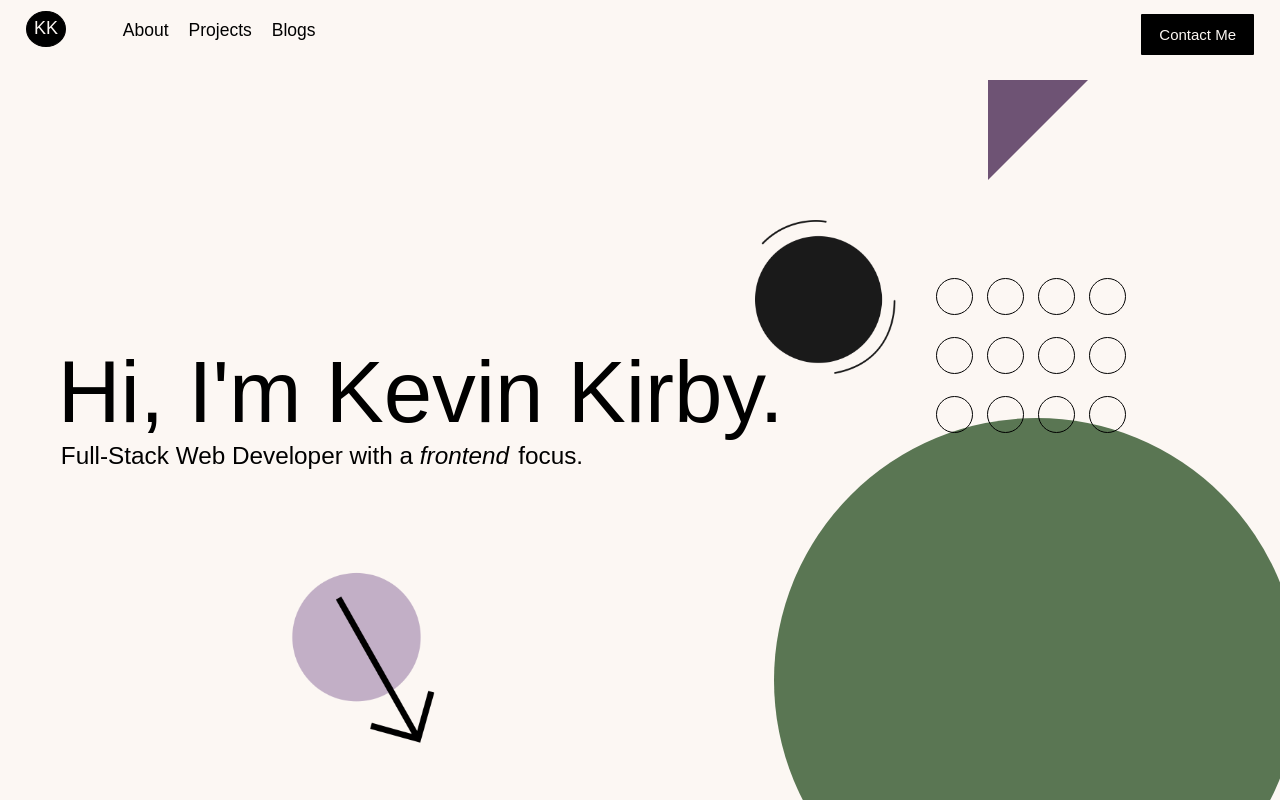
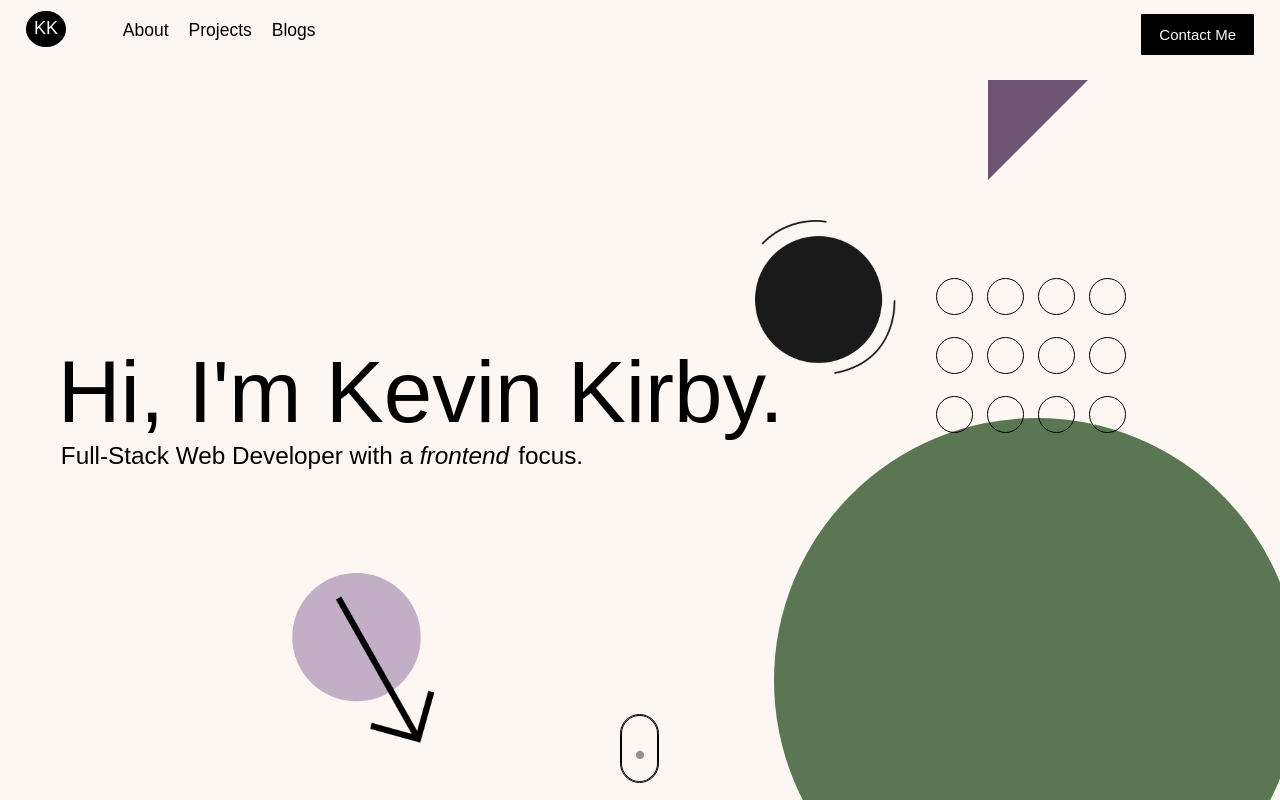
Before and after one commit to kkirby16/portfolio-website, a React (Create React App) app: page / in a window 1280 px wide. Built offline with nearby package versions, Linux system fonts and the light colour scheme; no server answers; a web font is replaced by a local one.

Commit message:
add css styling for animated scroll icon

```diff
--- a/src/components/introduction/introduction.scss
+++ b/src/components/introduction/introduction.scss
@@ -346,3 +346,92 @@ i {
     left: 8%;
   }
 }
+
+.icon-scroll,
+.icon-scroll:before {
+  position: absolute;
+  left: 50%;
+}
+
+.icon-scroll {
+  width: 37px;
+  height: 67px;
+  margin-left: -20px;
+  top: 93%;
+  margin-top: -35px;
+  box-shadow: inset 0 0 0 1px black;
+  border: solid 1px;
+  border-radius: 25px;
+  opacity: 0;
+  animation: fade 1.98s linear infinite;
+  animation-delay: 2.8s;
+
+}
+
+@keyframes fade {
+    0% {
+      opacity: 0;
+     }
+
+
+    30% {
+      opacity: 1;
+    }
+
+    50% {
+      opacity: 1;
+    }
+
+    70% {
+      opacity: 0;
+    }
+
+    75% {
+      opacity: 0;
+    }
+
+    80% {
+      opacity: 0;
+    }
+
+    85% {
+      opacity: 0;
+    }
+
+    90% {
+      opacity: 0;
+    }
+
+    95% {
+      opacity: 0;
+    }
+
+    100% {
+      opacity: 0;
+    }
+  }
+
+
+.icon-scroll:before {
+  content: '';
+  width: 8px;
+  height: 8px;
+  background: black;
+  margin-left: -4px;
+  top: 10px;
+  border-radius: 4px;
+  animation-duration: 2s;
+  animation-iteration-count: infinite;
+  animation-name: scroll;
+  animation-delay: 2.8s;
+}
+
+@keyframes scroll {
+  0% {
+    opacity: 1;
+  }
+  100% {
+    opacity: 0;
+    transform: translateY(44px);
+  }
+}
```
